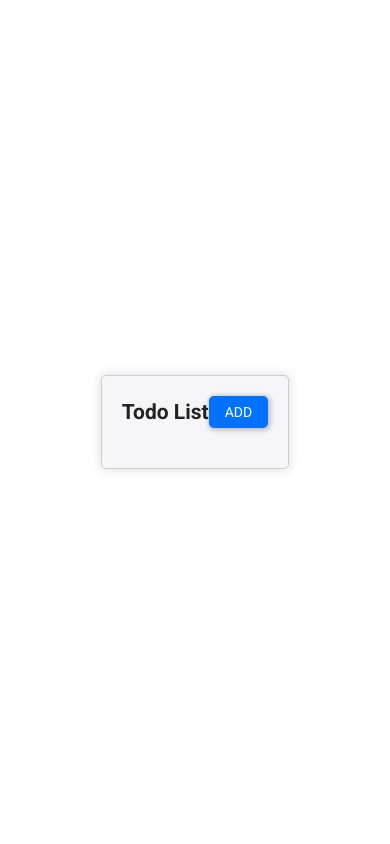
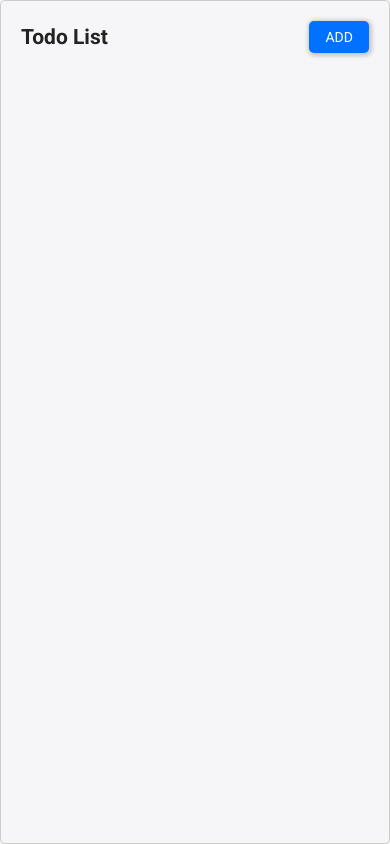
Before and after one commit to kalvinhart/angular-todo, an Angular app: page / in a window 390 px wide. Built offline with nearby package versions, Linux system fonts and the light colour scheme.

Commit message:
added mobile styles

```diff
--- a/src/app/app.component.css
+++ b/src/app/app.component.css
@@ -1,8 +1,13 @@
 .root-container {
   width: 100vw;
   height: 100vh;
-  display: flex;
-  flex-direction: column;
-  justify-content: center;
-  align-items: center;
 }
+
+@media screen and (min-width: 768px) {
+  .root-container {
+    display: flex;
+    flex-direction: column;
+    justify-content: center;
+    align-items: center;
+  }
+}
--- a/src/app/components/todos/todos.component.css
+++ b/src/app/components/todos/todos.component.css
@@ -1,5 +1,6 @@
 .todos-container {
   width: 100%;
+  min-height: 100vh;
   padding: 20px;
   border: 1px solid var(--clr-borders);
   border-radius: 5px;
@@ -10,5 +11,6 @@
 @media screen and (min-width: 768px) {
   .todos-container {
     width: 500px;
+    min-height: unset;
   }
 }
```
